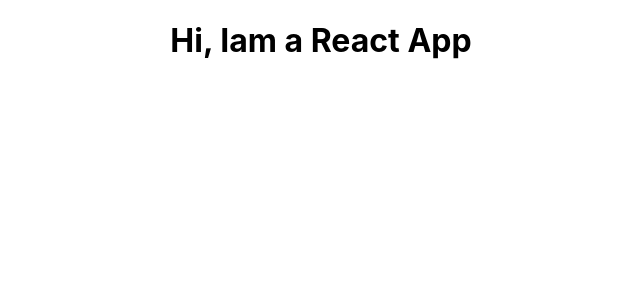
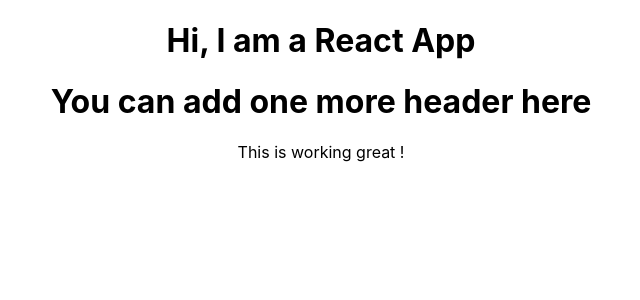
Before and after one commit to mohammedsibgathulla/React, a React (Create React App) app in the folder my-app/: page / in a window 1280 px wide. Shown: the top 300 px of the page, without its empty margins (319-959 px from the left). Built offline with nearby package versions, Linux system fonts and the light colour scheme.

Commit message:
JSX Restrictions

```diff
--- a/my-app/src/App.js
+++ b/my-app/src/App.js
@@ -3,11 +3,14 @@
 
 function App() {
   return (
-    // <div className="App">
-    //   <h1> Hi, I am a React App</h1>
-    // </div>
+    <div className="App">
+      <h1> Hi, I am a React App</h1>
+      <h1> You can add one more header here</h1>
+      <p>This is working great ! </p>
+    </div>
+    //<h1>Hi</h1> We can't do this here our JSX expression must have one root element
     //React.createElement('div', null, 'h1', 'Hi I am a React App')
-    React.createElement('div', {className: 'App'}, React.createElement('h1', null, 'Hi, Iam a React App')) //writing the code like this is cumbersome
+    //React.createElement('div', {className: 'App'}, React.createElement('h1', null, 'Hi, Iam a React App')) //writing the code like this is cumbersome
     //Hence we choose above jsx code.
   );
 }
```
Also changed, not shown: 1 other file (tests, documents, lock files or other folders).
